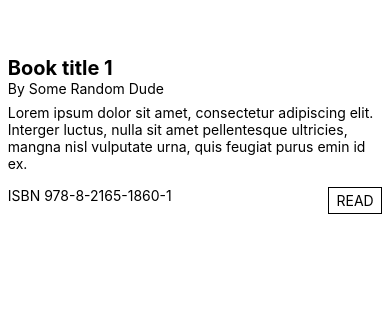
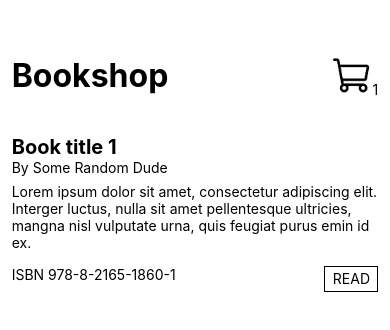
Before and after one commit to EvelienVanophalvens/Challenge1, a React Native app: screen / in a window 390 px wide. Shown: the top 330 px of the page. Built offline with nearby package versions, Linux system fonts and the light colour scheme.

Commit message:
title + shopping bag

```diff
--- a/App.js
+++ b/App.js
@@ -1,9 +1,19 @@
 import { StatusBar } from 'expo-status-bar';
-import { StyleSheet, Text, View } from 'react-native';
+import { StyleSheet, Text, View, Image} from 'react-native';
 
 export default function App() {
   return (
     <View style={styles.container}>
+      <View style={styles.head}>
+        <Text style={styles.header}>Bookshop</Text>
+        <View style={styles.shop}>
+        <Image
+          style={styles.icon}
+          source={require('./assets/shoppingCart.png')}
+        />
+          <Text style={styles.shopCount}>1</Text>
+        </View>
+      </View>
       <View style={styles.bookTile}>
         <Text style={styles.bookTitle}>Book title 1</Text>
         <Text>By Some Random Dude</Text>
@@ -25,9 +35,26 @@ const styles = StyleSheet.create({
     flex: 1,
     backgroundColor: '#fff',
     paddingTop: 56,
+    marginHorizontal: '3%',
   },
-  bookTile:{
-    marginHorizontal: '2%',
+  head:{
+    flexDirection: 'row',
+    justifyContent: 'space-between',
+    marginBottom: '10%',
+  },
+  header: {
+    fontWeight: 'bold',
+    fontSize: 32,
+  },
+  icon:{
+    height: 40,
+    width: 40,
+  },
+  shop:{
+    flexDirection: 'row',
+  },
+  shopCount:{
+    marginTop: '55%',
   },
   bookTitle:{
     fontSize: 20,
```
